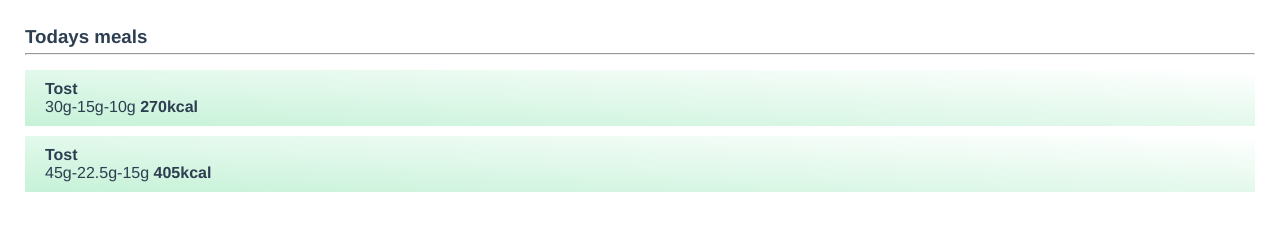
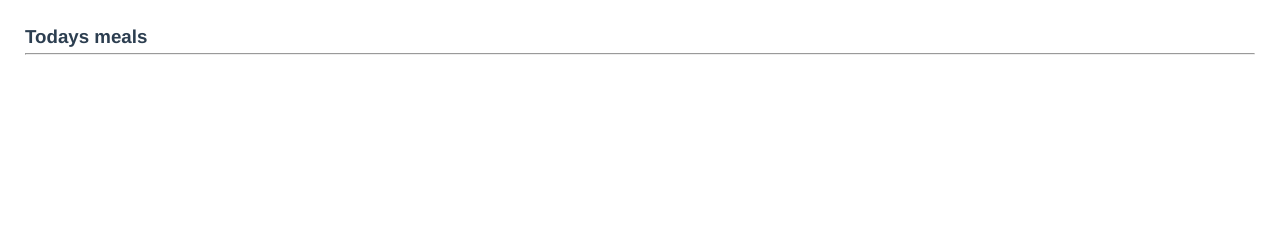
Before and after one commit to mnassabain/my-calories, a Vue app: page / in a window 1280 px wide. Shown: the part 278-520 px from the top of the page. Built offline with nearby package versions, Linux system fonts and the light colour scheme.

Commit message:
added basic meal adding (using tost preset)

```diff
--- a/src/main.js
+++ b/src/main.js
@@ -47,15 +47,15 @@ const router = new VueRouter({
 
 const store = new Vuex.Store({
   state: {
-    myMeals: [],
+    todaysMeals: [],
   },
   mutations: {
     addMeal(state, meal) {
-      state.myMeals.push(meal);
+      state.todaysMeals.push(meal);
     }
   },
   getters: {
-    myMeals: state => state.myMeals,
+    todaysMeals: state => state.todaysMeals,
   }
 })
 
--- a/src/views/AddMeal.vue
+++ b/src/views/AddMeal.vue
@@ -1,7 +1,7 @@
 <template>
     <div class="container">
         <button @click="addMeal">Click me</button>
-        <p>{{$store.getters.myMeals}}</p>
+        <p>{{$store.getters.todaysMeals}}</p>
     </div>
 </template>
 
@@ -10,7 +10,14 @@ export default {
     name: 'addmeal',
     methods: {
         addMeal() {
-            this.$store.commit('addMeal', {"name": "bljak"});
+            this.$store.commit('addMeal', {
+                "name": "Tost",
+                "carbs": 30,
+                "protein": 15,
+                "fats": 10,
+                "calories": 270,
+                "portionSize" : 1,
+            });
         }
     }
 }
--- a/src/views/Home.vue
+++ b/src/views/Home.vue
@@ -43,7 +43,7 @@
             <h3>Todays meals</h3>
             <hr>
 
-            <div class="meal" v-for="meal in todaysMeals" :key="meal.id">
+            <div class="meal" v-for="meal in $store.getters.todaysMeals" :key="meal.id">
                 <h4>{{meal.name}}</h4>
                 <span>{{meal.carbs * meal.portionSize}}g-{{meal.protein * meal.portionSize}}g-{{meal.fats * meal.portionSize}}g <strong>{{meal.calories * meal.portionSize}}kcal</strong></span>
             </div>
@@ -101,24 +101,6 @@ export default {
             goalFats: 55,
 
             /* meals */
-            todaysMeals: [
-                {
-                    "name": "Tost",
-                    "carbs": 30,
-                    "protein": 15,
-                    "fats": 10,
-                    "calories": 270,
-                    "portionSize" : 1,
-                },
-                {
-                    "name": "Tost",
-                    "carbs": 30,
-                    "protein": 15,
-                    "fats": 10,
-                    "calories": 270,
-                    "portionSize" : 1.5,
-                }
-            ],
         }
     },
     methods: {
@@ -126,22 +108,22 @@ export default {
             this.currentCalories = this.currentCarbs*4 + this.currentProtein*4
                 + this.currentFats*9;
         },
-        addMeal(meal) {
-            this.todaysMeals.push({
-                "name": meal.name,
-                "carbs": meal.carbs,
-                "protein": meal.protein,
-                "fats": meal.fats,
-                "calories": meal.calories,
-                "portionSize": meal.portionSize
-            });
+        // addMeal(meal) {
+        //     this.todaysMeals.push({
+        //         "name": meal.name,
+        //         "carbs": meal.carbs,
+        //         "protein": meal.protein,
+        //         "fats": meal.fats,
+        //         "calories": meal.calories,
+        //         "portionSize": meal.portionSize
+        //     });
 
-            this.currentCarbs += meal.carbs * meal.portionSize;
-            this.currentProtein += meal.protein * meal.portionSize;
-            this.currentFats += meal.fats * meal.portionSize;
+        //     this.currentCarbs += meal.carbs * meal.portionSize;
+        //     this.currentProtein += meal.protein * meal.portionSize;
+        //     this.currentFats += meal.fats * meal.portionSize;
 
-            this.update();
-        }
+        //     this.update();
+        // }
     }
 }
 </script>
```
